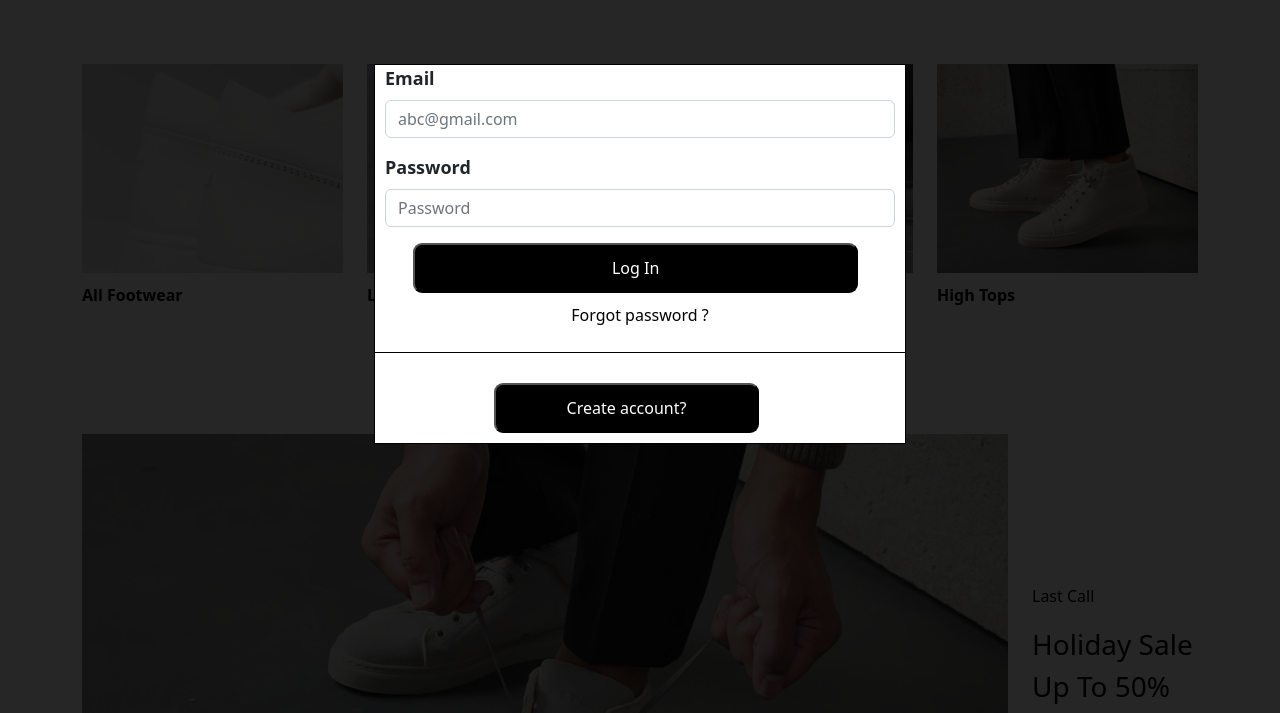
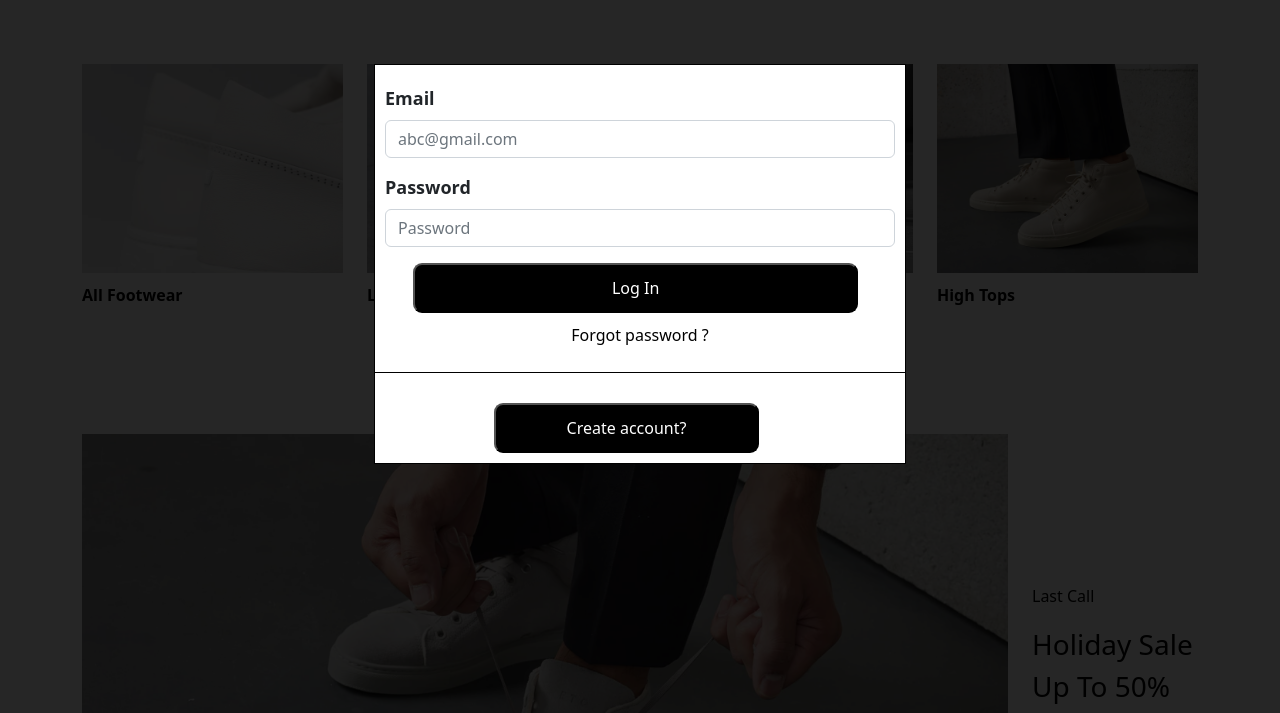
Before and after one commit to nguyen-ducduy269/newproject, a website built with Vite: page index.html in a window 1280 px wide. Both pictures are taken after a click on the element "My account". Shown: the part 86-799 px from the top of the page. Built offline with nearby package versions, Linux system fonts and the light colour scheme.

Commit message:
nội dung bài học

```diff
--- a/index.html
+++ b/index.html
@@ -90,7 +90,7 @@
     </div>
     <div class="accnt">
       <div class="header-account">
-        <div class="mb-3">
+        <div class="mb-3" style="margin-top: 20px">
           <label for="" class="form-label">Email</label>
           <input
             type="email"
--- a/style.css
+++ b/style.css
@@ -28,6 +28,11 @@
   font-family: Josefin San;
   src: url("./font/JosefinSans-Regular.ttf");
   font-weight: 700;
+}
+body {
+  position: relative;
+  width: 100%;
+  height: 100%;
 }
 body a {
   text-decoration: none;
@@ -146,7 +151,7 @@ body a {
 .accnt {
   position: fixed;
   width: 100%;
-  height: 1000px;
+  height: 100%;
   top: 0;
 }
 .accnt .layout {
@@ -160,7 +165,7 @@ body a {
 }
 .header-account {
   width: 532px;
-  height: 380px;
+  height: 400px;
   background-color: white;
   position: fixed;
   border: 1px solid black;
--- /dev/null
+++ b/vite.config.js
@@ -0,0 +1,13 @@
+import { defineConfig } from "vite";
+import { fileURLToPath } from "url";
+
+export default defineConfig({
+  build: {
+    rollupOptions: {
+      input: {
+        index: fileURLToPath(new URL("./index.html", import.meta.url)),
+        about: fileURLToPath(new URL("./about.html", import.meta.url)),
+      },
+    },
+  },
+});
```
